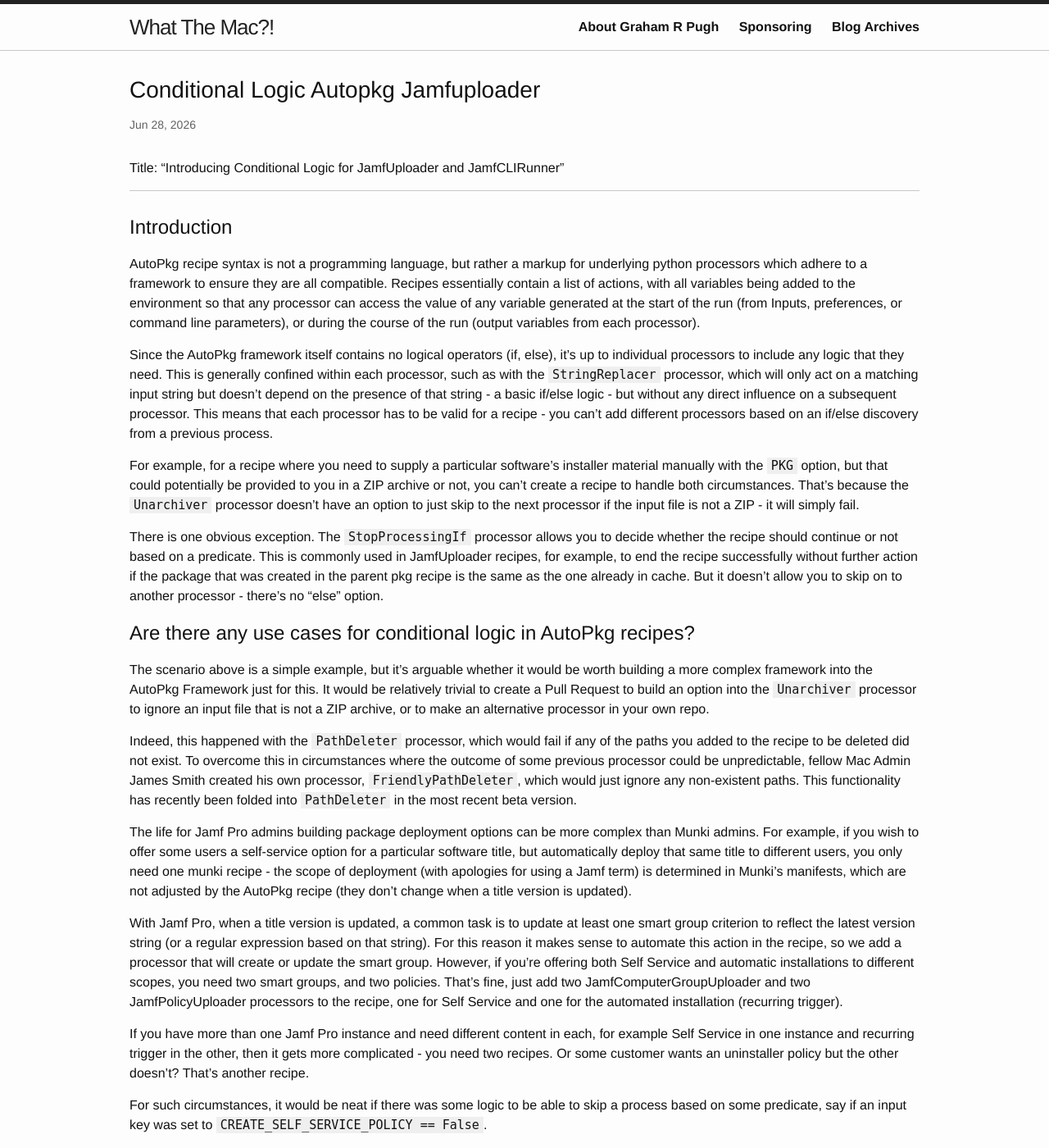
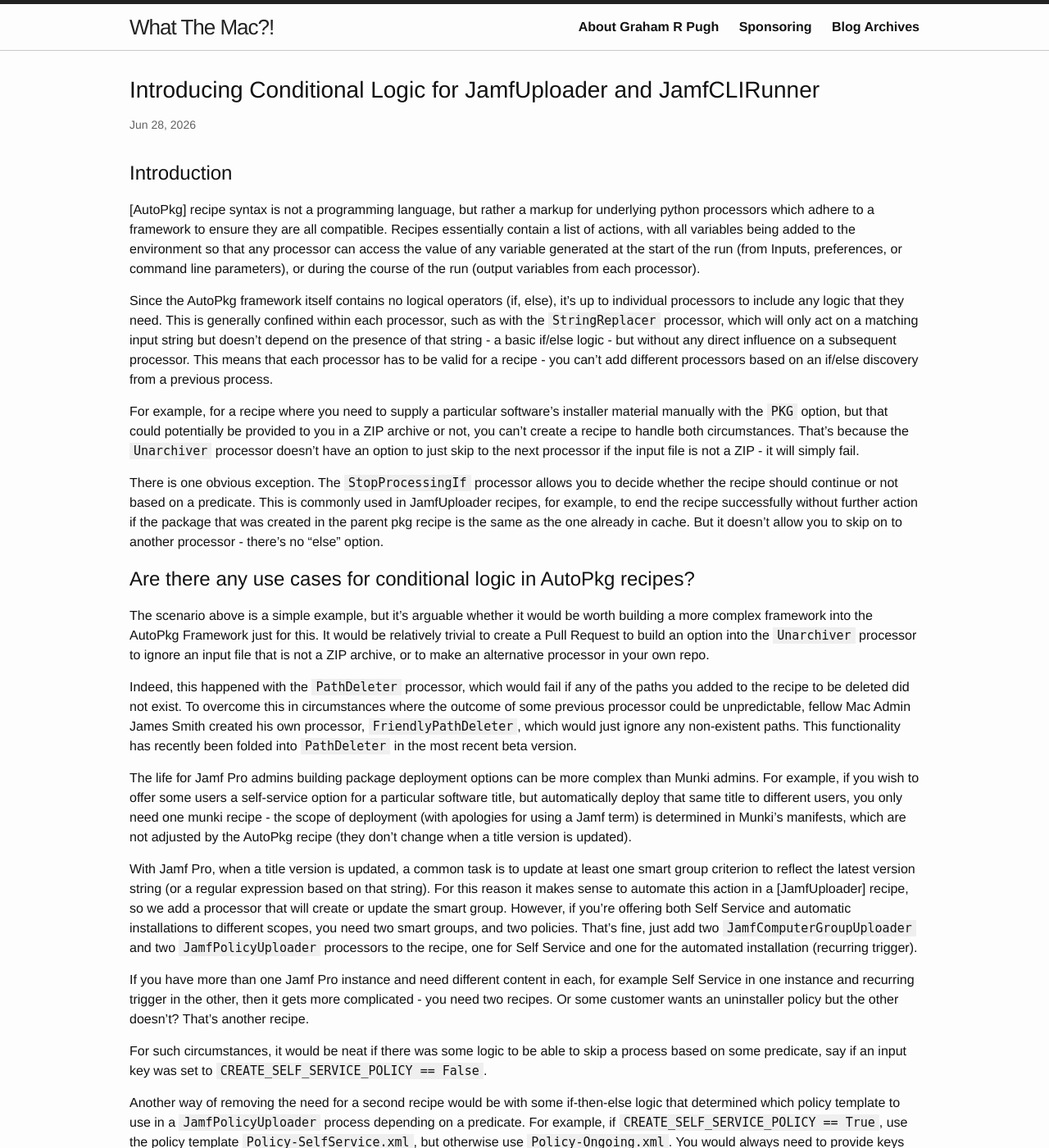
Before and after one commit to grahampugh/grahampugh.github.io, a Jekyll site: the page built from _posts/2026-06-28-conditional-logic-autopkg-jamfuploader.md, in a window 1280 px wide and 1400 px high. Shown: the whole window at 82% size. Built offline with Jekyll 4.4.1, drawn with Linux system fonts in a browser that asks for light colours; our own code applies the rules of GitHub Pages for plain Markdown files; comment, search, counter and statistics services are not loaded; some of the changed lines change nothing that is shown.

Commit message:
Update 2026-06-28-conditional-logic-autopkg-jamfuploader.md

```diff
--- a/_posts/2026-06-28-conditional-logic-autopkg-jamfuploader.md
+++ b/_posts/2026-06-28-conditional-logic-autopkg-jamfuploader.md
@@ -1,10 +1,12 @@
-Title: "Introducing Conditional Logic for JamfUploader and JamfCLIRunner"
-
+---
+layout: post
+title: "Introducing Conditional Logic for JamfUploader and JamfCLIRunner"
+comments: true
 ---
 
 # Introduction
 
-AutoPkg recipe syntax is not a programming language, but rather a markup for underlying python processors which adhere to a framework to ensure they are all compatible. Recipes essentially contain a list of actions, with all variables being added to the environment so that any processor can access the value of any variable generated at the start of the run (from Inputs, preferences, or command line parameters), or during the course of the run (output variables from each processor).
+[AutoPkg] recipe syntax is not a programming language, but rather a markup for underlying python processors which adhere to a framework to ensure they are all compatible. Recipes essentially contain a list of actions, with all variables being added to the environment so that any processor can access the value of any variable generated at the start of the run (from Inputs, preferences, or command line parameters), or during the course of the run (output variables from each processor).
 
 Since the AutoPkg framework itself contains no logical operators (if, else), it’s up to individual processors to include any logic that they need. This is generally confined within each processor, such as with the `StringReplacer` processor, which will only act on a matching input string but doesn’t depend on the presence of that string - a basic if/else logic - but without any direct influence on a subsequent processor. This means that each processor has to be valid for a recipe - you can’t add different processors based on an if/else discovery from a previous process.
 
@@ -20,7 +22,7 @@
 
 The life for Jamf Pro admins building package deployment options can be more complex than Munki admins. For example, if you wish to offer some users a self-service option for a particular software title, but automatically deploy that same title to different users, you only need one munki recipe - the scope of deployment (with apologies for using a Jamf term) is determined in Munki’s manifests, which are not adjusted by the AutoPkg recipe (they don’t change when a title version is updated).
 
-With Jamf Pro, when a title version is updated, a common task is to update at least one smart group criterion to reflect the latest version string (or a regular expression based on that string). For this reason it makes sense to automate this action in the recipe, so we add a processor that will create or update the smart group. However, if you’re offering both Self Service and automatic installations to different scopes, you need two smart groups, and two policies. That’s fine, just add two JamfComputerGroupUploader and two JamfPolicyUploader processors to the recipe, one for Self Service and one for the automated installation (recurring trigger).
+With Jamf Pro, when a title version is updated, a common task is to update at least one smart group criterion to reflect the latest version string (or a regular expression based on that string). For this reason it makes sense to automate this action in a [JamfUploader] recipe, so we add a processor that will create or update the smart group. However, if you’re offering both Self Service and automatic installations to different scopes, you need two smart groups, and two policies. That’s fine, just add two `JamfComputerGroupUploader` and two `JamfPolicyUploader` processors to the recipe, one for Self Service and one for the automated installation (recurring trigger).
 
 If you have more than one Jamf Pro instance and need different content in each, for example Self Service in one instance and recurring trigger in the other, then it gets more complicated - you need two recipes. Or some customer wants an uninstaller policy but the other doesn’t? That’s another recipe.
 
```
